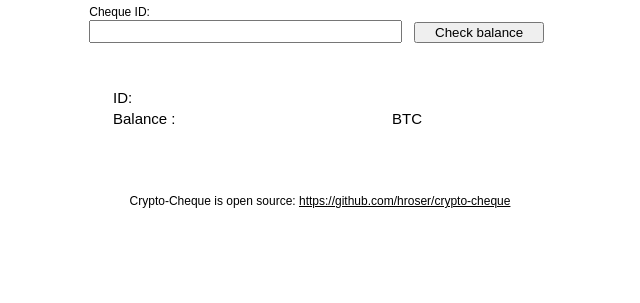
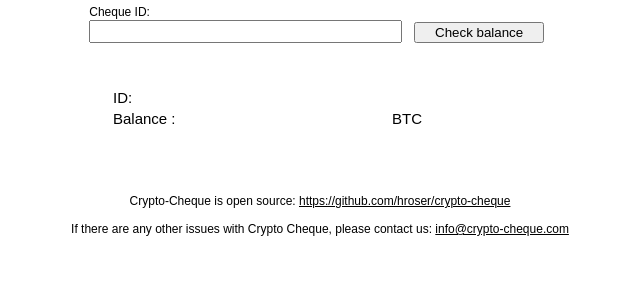
Before and after one commit to hroser/crypto-cheque, a Python web app: template templates/main.html in a window 1280 px wide. Shown: the part 433-736 px from the top of the page, without its empty margins (320-960 px from the left). Run offline with Jinja, Linux system fonts and the light colour scheme; the template is opened without the code that fills it, so the values that code supplies are empty; some libraries are stand-ins or nearby versions.

Commit message:
Add email

```diff
--- a/templates/main.html
+++ b/templates/main.html
@@ -233,6 +233,8 @@ table, tr, td {
 		<br><br>
     <center>
 		Crypto-Cheque is open source: <a href="https://github.com/hroser/crypto-cheque" style="color: black;">https://github.com/hroser/crypto-cheque</a>
+    <br><br>
+    If there are any other issues with Crypto Cheque, please contact us: <a href="mailto:info@crypto-cheque.com" style="color: black;">info@crypto-cheque.com</a>
     </center>
 		</div>
 
```
